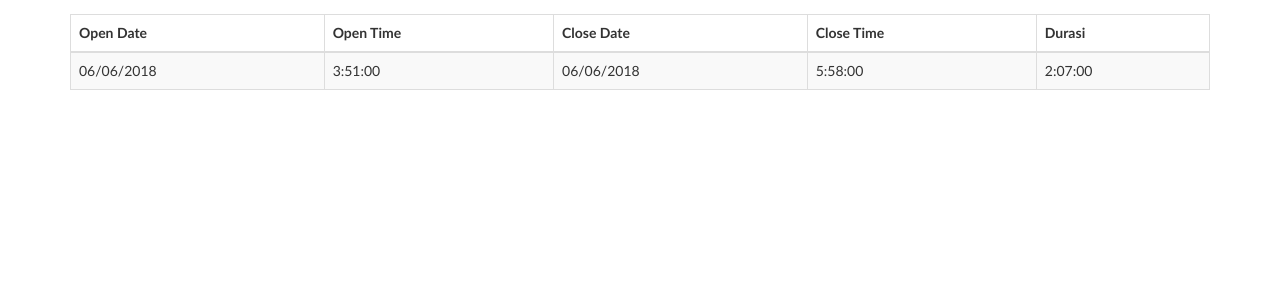
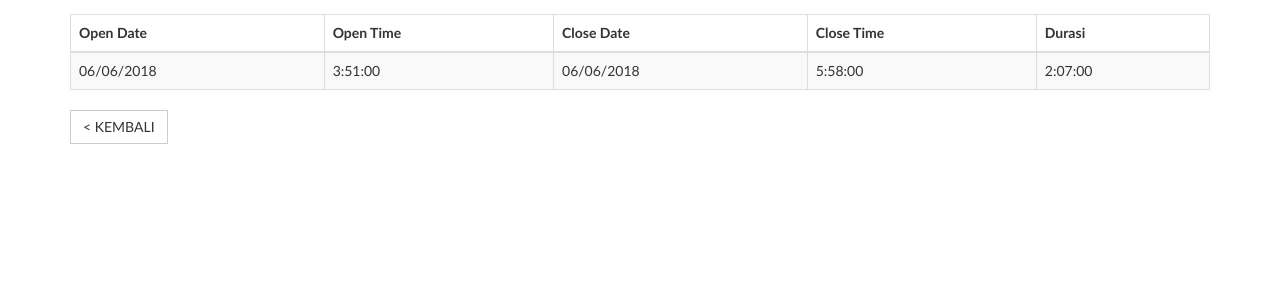
Before and after one commit to monicandani/PLN_WAN, a CodeIgniter app: page /database/c_main/waktu in a window 1280 px wide. Shown: the part 313-613 px from the top of the page. Run offline with CodeIgniter, Linux system fonts and the light colour scheme; some libraries are stand-ins or nearby versions.

Commit message:
button back

```diff
--- a/application/views/waktu.php
+++ b/application/views/waktu.php
@@ -104,12 +104,14 @@
                                         </tr>
                                     </tbody>
                                 </table>
+                                <a href="<?php echo base_url();?>c_main/v2" class="btn btn-default" role="button">< KEMBALI </a>
+
                             </div>
                         </div>
                     </div>
                      <!-- End  Kitchen Sink -->
                 </div>
-            </div>
+            </div> <!-- container -->
         </div>
     </div>
 
```
